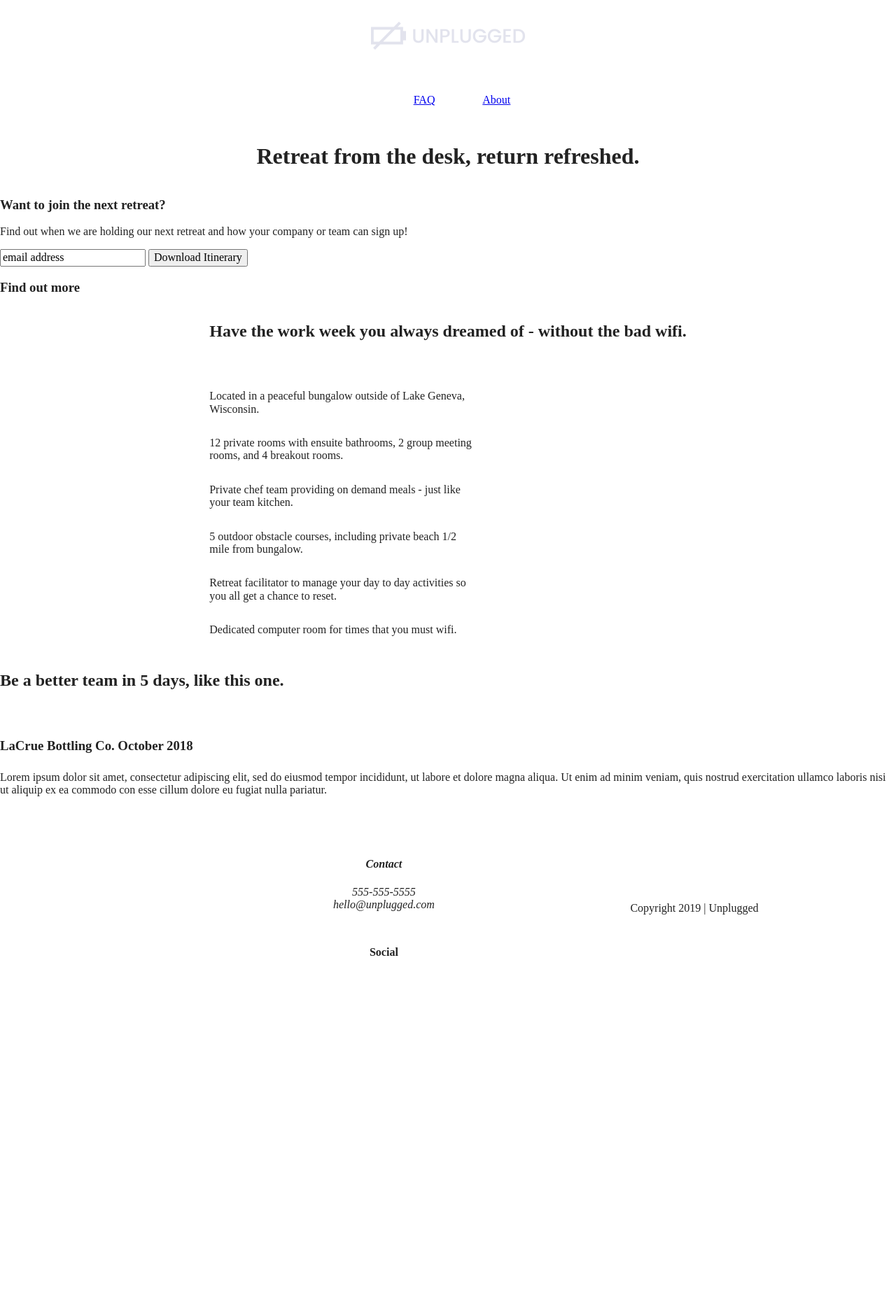
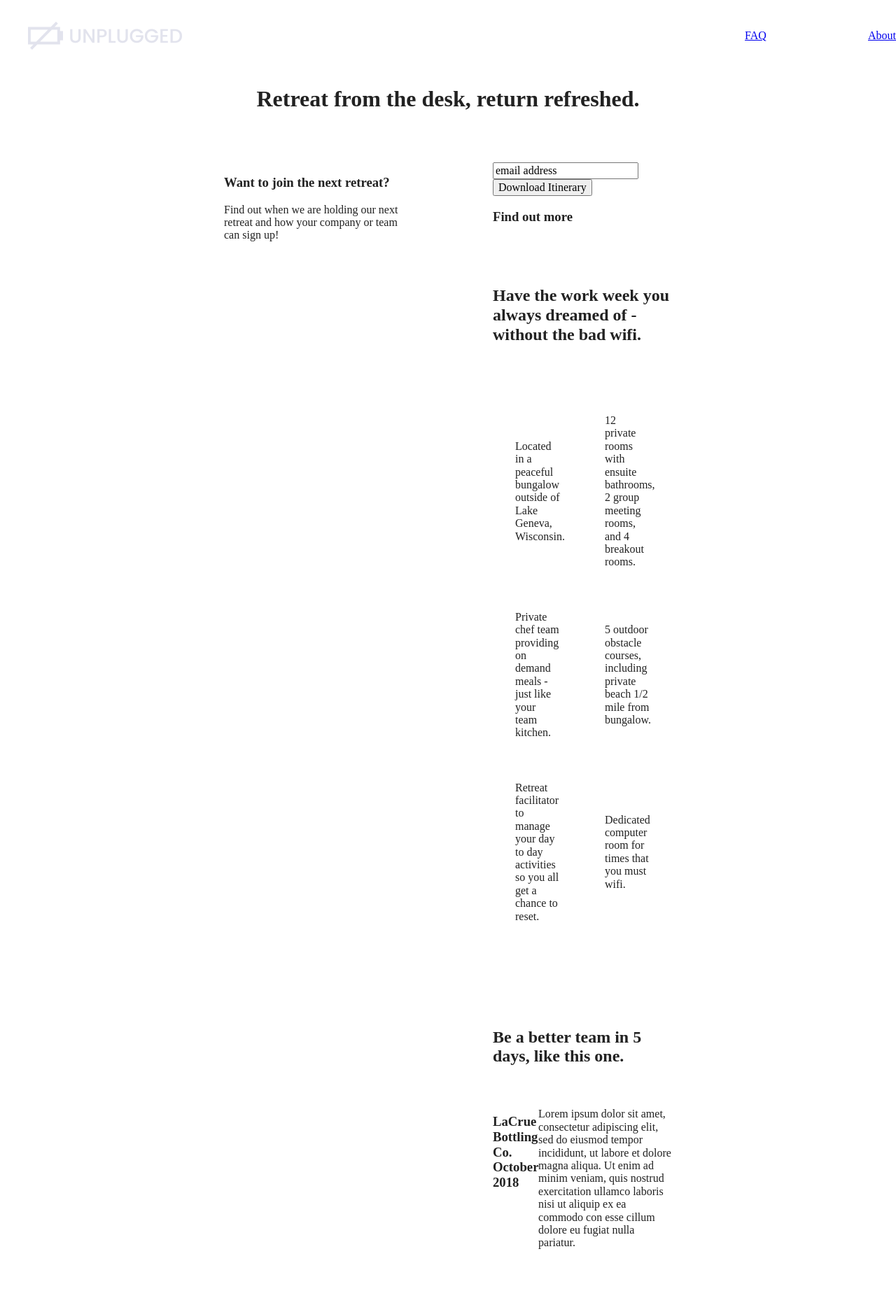
Before and after one commit to TieFit/unplugged-retreat, a website built with Parcel: page index.html in a window 1280 px wide. Shown: the top 1855 px of the page at 70% size. Before the commit the page ends 1442 px from the top, so only its background shows below. Built offline with nearby package versions, Linux system fonts and the light colour scheme.

Commit message:
Added media query for tablet

```diff
--- a/css/main.css
+++ b/css/main.css
@@ -361,15 +361,139 @@
    Modify as content requires.
    ========================================================================== */
 
-@media only screen and (min-width: 35em) {
-  /* Style adjustments for viewports that meet the condition */
+@media only screen and (min-width: 768px) {
+  .content-wrapper {
+    width: 640px;
+    margin: 100px 0;
+  }
+
+  /* Header */
+
+  header {
+    justify-content: space-between;
+  }
+
+  header .content-wrapper {
+    width:100%;
+    justify-content: space-between;
+  }
+
+  header nav {
+    width: 20%
+  }
+
+  header nav ul {
+    justify-content: space-between;
+  }
+
+  .header-divider {
+    display: none;
+  }
+
+  /* Hero Area */
+
+  /* Aside */
+  aside .content-wrapper {
+    margin: 50px 0;
+    display: flex;
+    justify-content: space-between;
+    flex-flow: row wrap;
+  }
+
+  aside .content-wrapper .form-description,
+  aside .content-wrapper .form {
+    width:   40%;
+    margin: 0;
+  }
+
+  /* Features */
+
+  .features article {
+    display: flex;
+    justify-content: center;
+    align-items: center;
+    flex-flow: column wrap;
+    flex-basis: 50%;
+  }
+
+  .features .features-item-description {
+    width: 50%;
+  }
+
+  /* Reviews */
+  .reviews article {
+    display: flex;
+    justify-content: space-between;
+  }
+
+  .reviews article div {
+    width: 49%;
+  }
+
+  /* Footer */
+  footer .content-wrapper {
+    width: 65%;
+    margin: 100px 0;
+  }
+
+  .footer-content {
+    display: flex;
+    justify-content: space-between;
+    align-items: center;
+  }
+
+  footer .contact {
+    margin-bottom: 0;
+  }
+
+  footer .copyright {
+    width: 100%;
+  }
+
+
+/*** about page ***/
+
+.mission-content {
+    display: flex;
+    justify-content: space-between;
+    align-items: center;
+    padding-top: 20px
+  }
+
+.mission-content p {
+    width: 45%;
+  }
+
+.contact-section .content-wrapper h2 {
+    width: 80%;
+  }
+
+.contact-content {
+    display: flex;
+    justify-content: space-between;
+    align-items: flex-start;
+  }
+
+/*** faq page ***/
+
+.faq .content-wrapper {
+    justify-content: space-between;
+  }
+
+.faq-content {
+    flex-basis: 45%;
+  }
+
+.faq h2 {
+    width: 100%;
+  }
+
 }
 
-@media print,
-  (-webkit-min-device-pixel-ratio: 1.25),
-  (min-resolution: 1.25dppx),
-  (min-resolution: 120dpi) {
-  /* Style adjustments for high resolution devices */
+
+
+@media only screen and (min-width: 1200px) {
+
 }
 
 /* ==========================================================================
```
